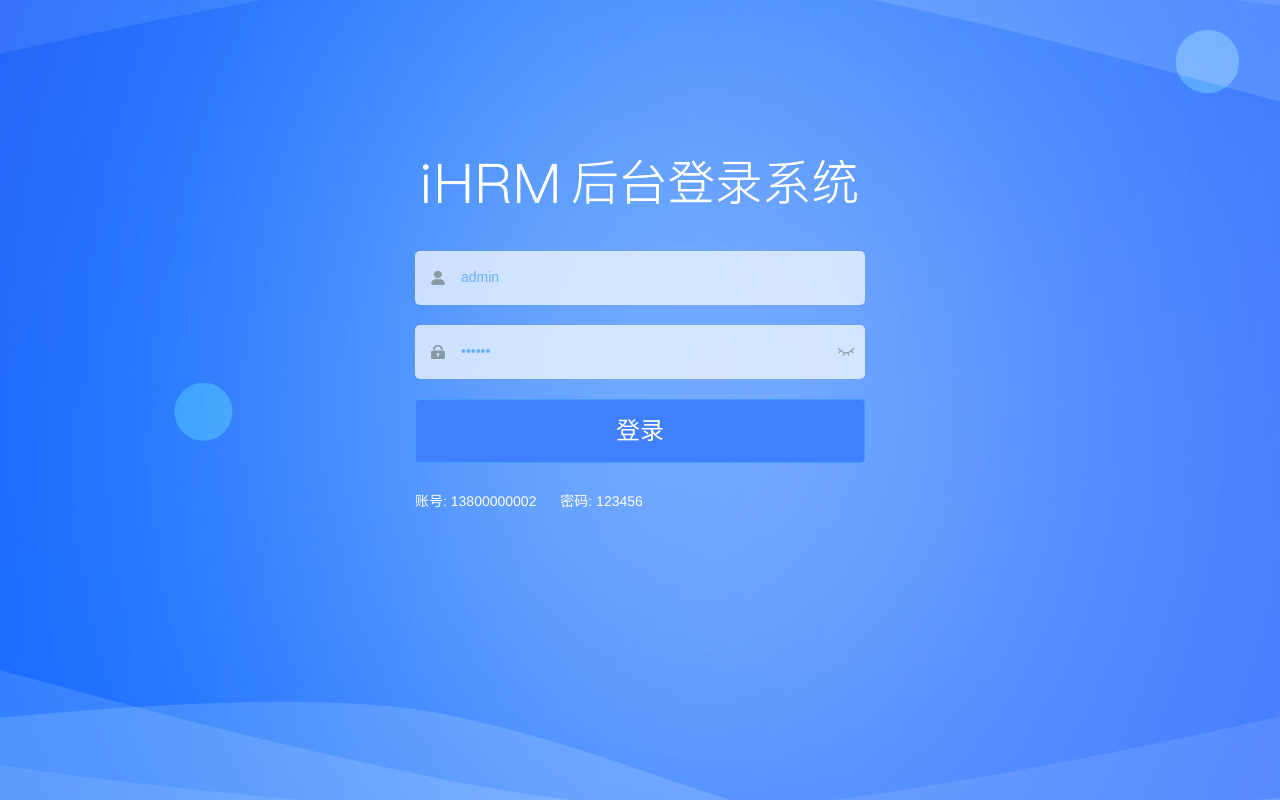
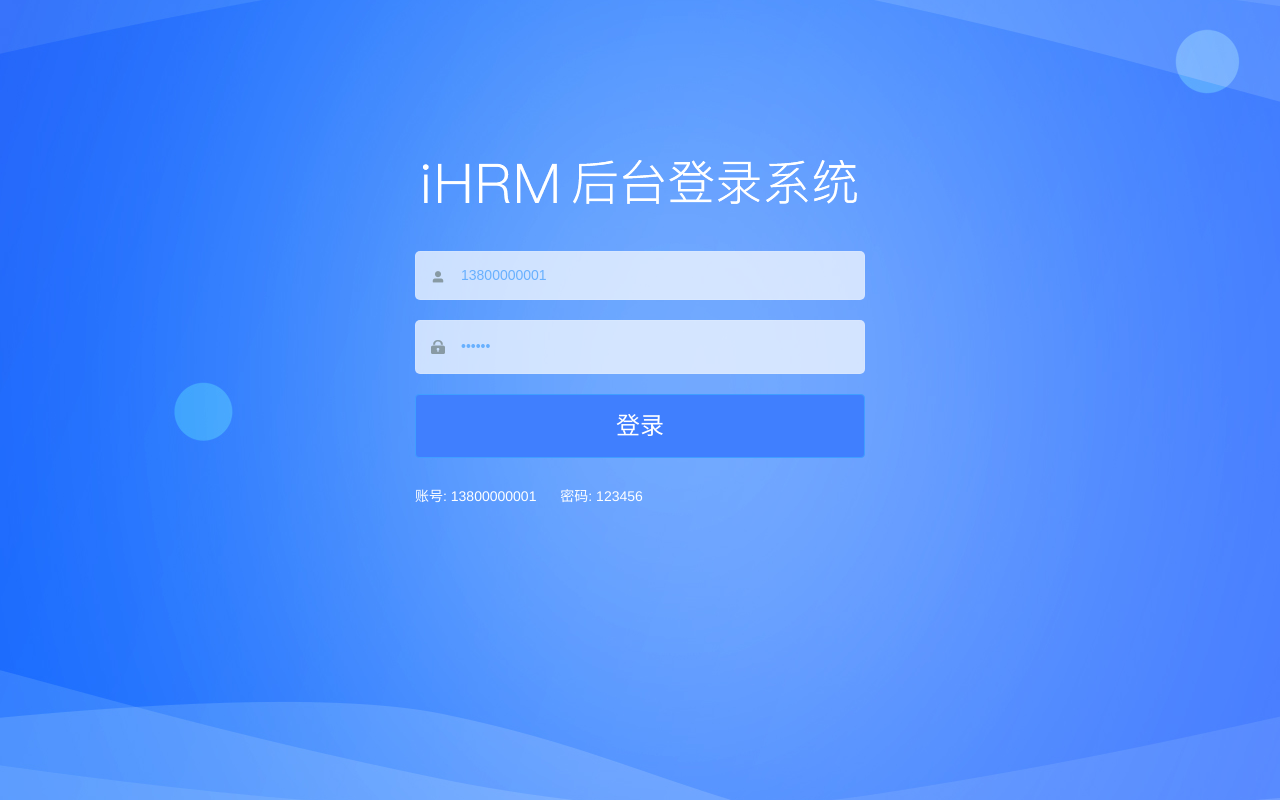
Before and after one commit to fanmiao11/hrsaas, a Vue app: page /#/login in a window 1280 px wide. Built offline with nearby package versions, Linux system fonts and the light colour scheme.

Commit message:
完成登录流程

```diff
--- a/src/api/user.js
+++ b/src/api/user.js
@@ -1,3 +1,15 @@
 import request from '@/utils/request'
 
-export function login(data) {}
+/**
+ * 登录 请求
+ * @param {Object} data  password mobile
+ * @returns Promise
+ */
+export function login(data) {
+    // 如果不写return 返回值是undefined   写return返回promise
+    return request({
+        url:'/sys/login',
+        method:'POST',
+        data,
+    })
+}
--- a/src/store/index.js
+++ b/src/store/index.js
@@ -13,7 +13,10 @@
     settings,
     user
   },
-  getters
+  getters,
+  plugins:[
+
+  ]
 })
 
 export default store
--- a/src/store/modules/user.js
+++ b/src/store/modules/user.js
@@ -1,6 +1,20 @@
+import { login } from '@/api/user'
 export default {
   namespaced: true,
-  state: {},
-  mutations: {},
-  actions: {},
+  state: {
+    token: ''
+  },
+  mutations: {
+    setToken(state, payload) {
+      state.token = payload
+    }
+  },
+  actions: {
+    async getToken(context, payload) {
+      const res = await login(payload)
+      console.log(res);
+      // res 已经在响应拦截器中做过处理 此时拿到的是响应拦截器返回的数据 可以直接存res
+      context.commit('setToken', res)
+    }
+  }
 }
--- a/src/utils/request.js
+++ b/src/utils/request.js
@@ -1,6 +1,45 @@
 // 导出一个axios的实例  而且这个实例要有请求拦截器 响应拦截器
 import axios from 'axios'
-const service = axios.create() // 创建一个axios的实例
+import { Message } from 'element-ui'
+
+const service = axios.create({
+  baseURL: process.env.VUE_APP_BASE_API
+  //   用环境变量
+
+  //接口会有三套
+  //   开发 测试 上线
+}) // 创建一个axios的实例
+
 service.interceptors.request.use() // 请求拦截器
-service.interceptors.response.use() // 响应拦截器
+service.interceptors.response.use(
+  (res) => {
+    // 接口按需控制
+    // if(res.config.url==='api/sys/login'){
+    //   return res
+    // }
+
+    // 成功的回调
+    // 请求到的数据先到响应拦截器 拦截器返回什么数据能拿到什么数据
+    // console.log(res);
+    // return res.data.data
+    // 请求成功不代表真正的成功 需要根据返回的success进行判断
+    const { success, data, message } = res.data
+    // 处理成功
+    if (success) {
+      return data
+    }
+    // 如果没有成功 处理失败
+    Message.error(message)  //错误提示
+    return Promise.reject(new Error(message))
+  },
+  // axios中文文档中查
+  function (error) {
+    // 失败的回调   （请求方式、地址写错....）
+    // 对响应错误做点什么
+    // 如果直接进error也可以给一个错误提示
+    // console.dir(error);
+    Message.error('系统异常')
+    return Promise.reject(error)
+  }
+) // 响应拦截器
 export default service // 导出axios实例
--- a/src/views/login/index.vue
+++ b/src/views/login/index.vue
@@ -2,66 +2,41 @@
   <div class="login-container">
     <el-form
       ref="loginForm"
-      :model="loginForm"
-      :rules="loginRules"
       class="login-form"
       auto-complete="on"
       label-position="left"
+      :model="loginForm"
+      :rules="loginFormRules"
     >
       <div class="title-container">
         <h3 class="title">
           <img src="@/assets/common/login-logo.png" />
         </h3>
       </div>
-
-      <el-form-item prop="username">
-        <span class="svg-container">
-          <svg-icon icon-class="user" />
-        </span>
-        <el-input
-          ref="username"
-          v-model="loginForm.username"
-          placeholder="Username"
-          name="username"
-          type="text"
-          tabindex="1"
-          auto-complete="on"
-        />
+      <!-- 表单区域 -->
+      <el-form-item prop="mobile">
+        <i class="el-icon-user-solid svg-container"></i>
+        <el-input v-model="loginForm.mobile"></el-input>
       </el-form-item>
 
       <el-form-item prop="password">
-        <span class="svg-container">
-          <svg-icon icon-class="password" />
-        </span>
-        <el-input
-          :key="passwordType"
-          ref="password"
-          v-model="loginForm.password"
-          :type="passwordType"
-          placeholder="Password"
-          name="password"
-          tabindex="2"
-          auto-complete="on"
-          @keyup.enter.native="handleLogin"
-        />
-        <span class="show-pwd" @click="showPwd">
-          <svg-icon
-            :icon-class="passwordType === 'password' ? 'eye' : 'eye-open'"
-          />
-        </span>
+        <i class="svg-container">
+          <svg-icon iconClass="password"></svg-icon>
+        </i>
+        <el-input type="password" v-model="loginForm.password"></el-input>
       </el-form-item>
 
       <el-button
-        :loading="loading"
         class="loginBtn"
         type="primary"
         style="width: 100%; margin-bottom: 30px"
-        @click.native.prevent="handleLogin"
+        @click="login"
+        :loading='isLogin'
         >登录</el-button
       >
 
       <div class="tips">
-        <span style="margin-right: 20px">账号: 13800000002</span>
+        <span style="margin-right: 20px">账号: 13800000001</span>
         <span> 密码: 123456</span>
       </div>
     </el-form>
@@ -69,80 +44,51 @@
 </template>
 
 <script>
-import { validUsername } from '@/utils/validate'
-
 export default {
   name: 'Login',
   data() {
-    const validateUsername = (rule, value, callback) => {
-      if (!validUsername(value)) {
-        callback(new Error('Please enter the correct user name'))
-      } else {
-        callback()
-      }
-    }
-    const validatePassword = (rule, value, callback) => {
-      if (value.length < 6) {
-        callback(new Error('The password can not be less than 6 digits'))
-      } else {
-        callback()
-      }
-    }
     return {
       loginForm: {
-        username: 'admin',
-        password: '111111'
+        mobile: '13800000001',
+        password: '123456'
       },
-      loginRules: {
-        username: [
-          { required: true, trigger: 'blur', validator: validateUsername }
+      loginFormRules: {
+        mobile: [
+          { required: true, message: '请输入手机号', trigger: 'blur' },
+          {
+            pattern: /^(?:(?:\+|00)86)?1[3-9]\d{9}$/,
+            message: '手机号格式不正确',
+            trigger: 'blur'
+          }
         ],
         password: [
-          { required: true, trigger: 'blur', validator: validatePassword }
+          { required: true, message: '请输入密码', trigger: 'blur' },
+          {
+            // pattern:/^(?![a-zA-Z]+$)(?![A-Z0-9]+$)(?![A-Z\W_!@#$%^&*`~()-+=]+$)(?![a-z0-9]+$)(?![a-z\W_!@#$%^&*`~()-+=]+$)(?![0-9\W_!@#$%^&*`~()-+=]+$)[a-zA-Z0-9\W_!@#$%^&*`~()-+=]/,
+           pattern:/[1-9]\d/,
+           message: '密码格式不正确',
+            trigger: 'blur'
+          }
         ]
       },
-      loading: false,
-      passwordType: 'password',
-      redirect: undefined
-    }
-  },
-  watch: {
-    $route: {
-      handler: function (route) {
-        this.redirect = route.query && route.query.redirect
-      },
-      immediate: true
+      isLogin:false,
     }
   },
   methods: {
-    showPwd() {
-      if (this.passwordType === 'password') {
-        this.passwordType = ''
-      } else {
-        this.passwordType = 'password'
+    async login() {
+      // this.$refs.loginForm.validate((a,b)=>{
+      //   console.log(a);
+      //   console.log(b);
+      // })
+      this.isLogin = true
+      try {
+        await this.$refs.loginForm.validate()
+        await this.$store.dispatch('user/getToken',this.loginForm)
+        this.$message.success('登录成功') //登录成功的提示
+        this.$router.push('/') //登录跳转
+      } finally{
+        this.isLogin = false
       }
-      this.$nextTick(() => {
-        this.$refs.password.focus()
-      })
-    },
-    handleLogin() {
-      this.$refs.loginForm.validate((valid) => {
-        if (valid) {
-          this.loading = true
-          this.$store
-            .dispatch('user/login', this.loginForm)
-            .then(() => {
-              this.$router.push({ path: this.redirect || '/' })
-              this.loading = false
-            })
-            .catch(() => {
-              this.loading = false
-            })
-        } else {
-          console.log('error submit!!')
-          return false
-        }
-      })
     }
   }
 }
@@ -153,7 +99,7 @@
 /* Detail see https://github.com/PanJiaChen/vue-element-admin/pull/927 */
 
 $bg: #283443;
-$light_gray:  #68b0fe;
+$light_gray: #68b0fe;
 $cursor: #fff;
 
 @supports (-webkit-mask: none) and (not (cater-color: $cursor)) {
@@ -186,7 +132,7 @@
     }
   }
 
-    .el-form-item {
+  .el-form-item {
     border: 1px solid rgba(255, 255, 255, 0.1);
     background: rgba(255, 255, 255, 0.7); // 输入登录表单的背景色
     border-radius: 5px;
--- a/vue.config.js
+++ b/vue.config.js
@@ -37,7 +37,19 @@
       warnings: false,
       errors: true
     },
-    before: require('./mock/mock-server.js')
+    // before: require('./mock/mock-server.js')
+
+    // proxy开启代理
+    proxy: {
+      // 只要以/api开头就当做请求拦截 都能拦截到
+      '/api': {
+        target: 'http://ihrm-java.itheima.net/' // 跨域请求的地址
+      },
+      // 如果还有其他服务器 可以再写
+      // '/api1': {
+      //   target: 'http://ihrm-java.itheima.net/' // 跨域请求的地址
+      // }
+    }
   },
   configureWebpack: {
     // provide the app's title in webpack's name field, so that
@@ -65,10 +77,7 @@
     config.plugins.delete('prefetch')
 
     // set svg-sprite-loader
-    config.module
-      .rule('svg')
-      .exclude.add(resolve('src/icons'))
-      .end()
+    config.module.rule('svg').exclude.add(resolve('src/icons')).end()
     config.module
       .rule('icons')
       .test(/\.svg$/)
@@ -81,19 +90,18 @@
       })
       .end()
 
-    config
-      .when(process.env.NODE_ENV !== 'development',
-        config => {
+    config.when(process.env.NODE_ENV !== 'development', (config) => {
       config
         .plugin('ScriptExtHtmlWebpackPlugin')
         .after('html')
-            .use('script-ext-html-webpack-plugin', [{
+        .use('script-ext-html-webpack-plugin', [
+          {
             // `runtime` must same as runtimeChunk name. default is `runtime`
             inline: /runtime\..*\.js$/
-            }])
+          }
+        ])
         .end()
-          config
-            .optimization.splitChunks({
+      config.optimization.splitChunks({
         chunks: 'all',
         cacheGroups: {
           libs: {
@@ -118,7 +126,6 @@
       })
       // https:// webpack.js.org/configuration/optimization/#optimizationruntimechunk
       config.optimization.runtimeChunk('single')
-        }
-      )
+    })
   }
 }
```
Also changed, not shown: 1 other file (tests, documents, lock files or other folders). Lines whose indentation alone changed are shown as unchanged.
